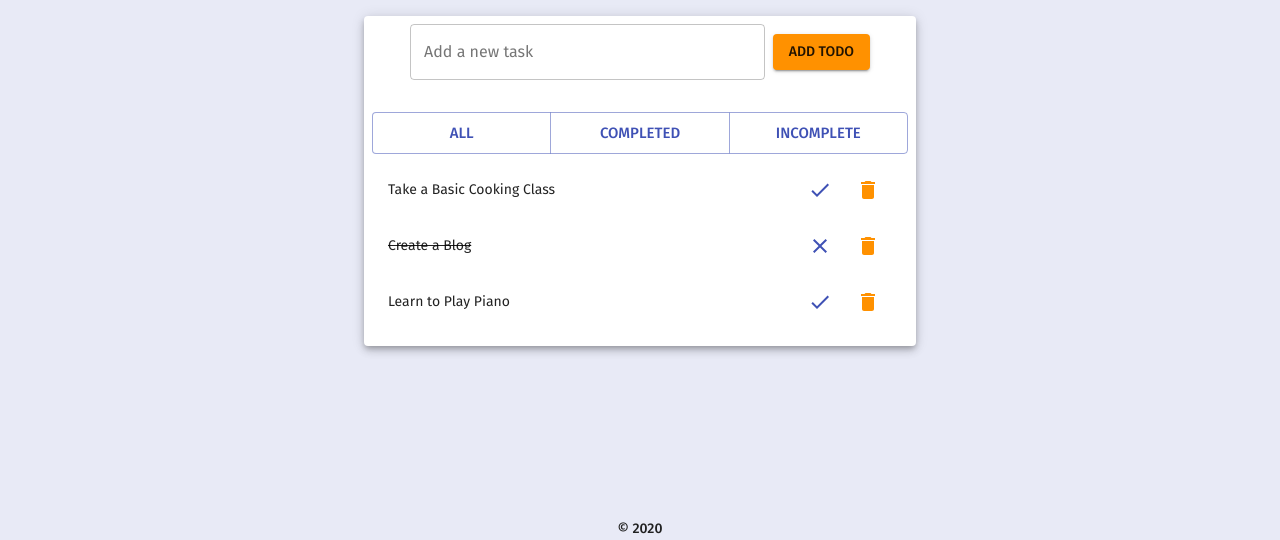
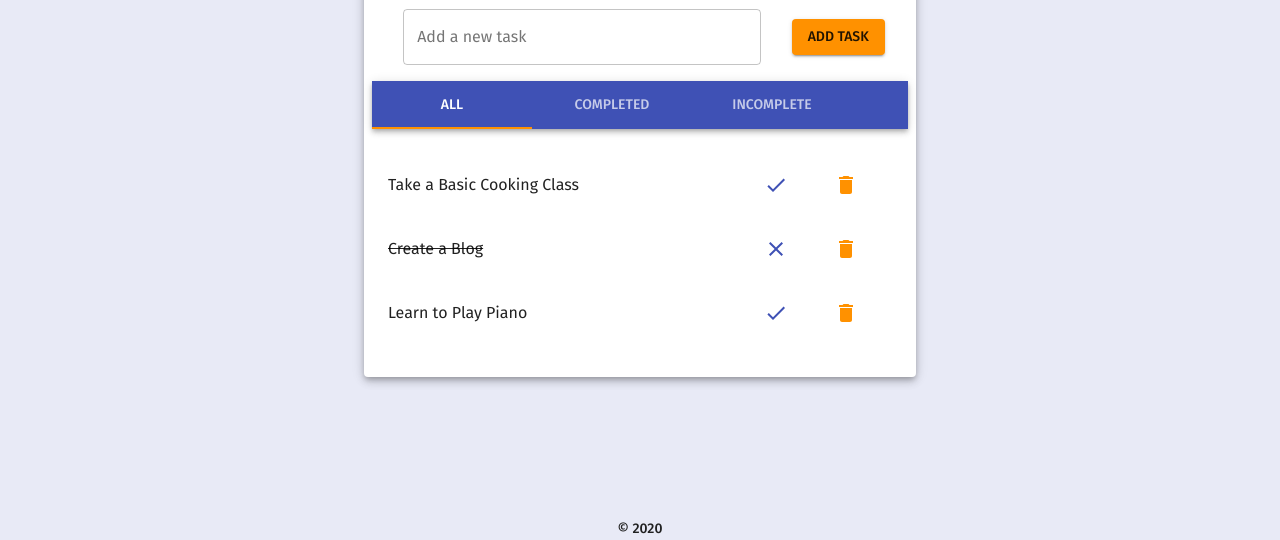
Before and after one commit to ysherpa3/todo-app, a Gatsby site: page / in a window 1280 px wide. Shown: the part 260-800 px from the top of the page. Built offline with nearby package versions, Linux system fonts and the light colour scheme; Gatsby itself is replaced by a stand-in of ours.

Commit message:
Minor updates

```diff
--- a/src/components/footer.js
+++ b/src/components/footer.js
@@ -11,7 +11,7 @@ const Footer = () => {
   return (
     <Grid alignItems="center" container justify="center">
       <Grid item xs={12}>
-        <Typography variant="subtitle2" align='center'>
+        <Typography variant="subtitle2" align="center">
           © {new Date().getFullYear()}
         </Typography>
       </Grid>
--- a/src/components/layout.js
+++ b/src/components/layout.js
@@ -2,7 +2,7 @@ import { Container, CssBaseline } from "@material-ui/core";
 import {
   makeStyles,
   responsiveFontSizes,
-  ThemeProvider,
+  ThemeProvider
 } from "@material-ui/core/styles";
 import React from "react";
 import Appbar from "./appbar";
--- a/src/components/todo-delete-confirm.js
+++ b/src/components/todo-delete-confirm.js
@@ -7,7 +7,7 @@ import {
   Divider,
   Grid,
   IconButton,
-  Typography,
+  Typography
 } from "@material-ui/core";
 import CloseIcon from "@material-ui/icons/Close";
 import React from "react";
--- a/src/components/todo-item-add.js
+++ b/src/components/todo-item-add.js
@@ -31,9 +31,30 @@ const TodoAdd = ({ TodoContext }) => {
   };
 
   return (
-    <form noValidate onSubmit={handleSubmit} style={{ width: "100%" }}>
-      <Grid alignItems="center" container justify="center" spacing={1}>
-        <Grid item xs={8}>
+    <form
+      noValidate
+      onSubmit={handleSubmit}
+      style={{ width: "100%", margin: theme.spacing(2, 0) }}
+    >
+      <Grid
+        alignItems="center"
+        container
+        justify="center"
+        style={{
+          display: "flex",
+          flexDirection: matches ? "row" : "column",
+          justifyContent: "space-evenly",
+          alignItems: "center",
+        }}
+      >
+        <Grid
+          item
+          xs={matches ? 8 : 12}
+          style={{
+            margin: matches ? theme.spacing(0, 1) : theme.spacing(1, 0),
+            width: "100%",
+          }}
+        >
           <TextField
             fullWidth
             id="todo"
@@ -51,7 +72,7 @@ const TodoAdd = ({ TodoContext }) => {
             type="submit"
             variant="contained"
           >
-            Add Todo
+            Add Task
           </Button>
         </Grid>
       </Grid>
--- a/src/components/todo-item-list.js
+++ b/src/components/todo-item-list.js
@@ -1,6 +1,7 @@
 import { List } from "@material-ui/core";
 import React from "react";
 import TodoItem from "./todo-item.js";
+import theme from "./mui-theme.js";
 
 /**
  * To-do item list component
@@ -11,7 +12,7 @@ import TodoItem from "./todo-item.js";
 
 const TodoItemList = ({ todos, TodoContext }) => {
   return (
-    <List dense>
+    <List style={{ margin: theme.spacing(2, 0) }}>
       {todos.map((todo) => (
         <TodoItem key={todo.id} todo={todo} TodoContext={TodoContext} />
       ))}
--- a/src/components/todo-item.js
+++ b/src/components/todo-item.js
@@ -51,7 +51,15 @@ const TodoItem = ({ todo, TodoContext }) => {
             style={{ textDecoration: todo.complete ? "line-through" : "" }}
           />
         </Grid>
-        <Grid item xs={4} style={{ textAlign: "right" }}>
+        <Grid
+          item
+          xs={4}
+          style={{
+            display: "flex",
+            justifyContent: "space-evenly",
+            alignItems: "center",
+          }}
+        >
           <IconButton
             color="primary"
             onClick={handleToggle}
--- a/src/components/todo-list.js
+++ b/src/components/todo-list.js
@@ -1,12 +1,12 @@
+import { Paper } from "@material-ui/core";
 import React, { createContext, useReducer } from "react";
 import { v4 as uuidv4 } from "uuid";
+import Title from "./title";
 import { todoActionReducer } from "./todo-action-reducer";
 import { todoFilterReducer } from "./todo-filter-reducer";
 import TodoItemAdd from "./todo-item-add";
 import TodoItemList from "./todo-item-list";
 import TodosFilter from "./todos-filter";
-import { Paper } from "@material-ui/core";
-import Title from "./title";
 
 const initialTodos = [
   {
--- a/src/components/todos-filter.js
+++ b/src/components/todos-filter.js
@@ -1,6 +1,5 @@
-import { Button, ButtonGroup, useMediaQuery } from "@material-ui/core";
-import React from "react";
-import theme from "./mui-theme";
+import { AppBar, Tab, Tabs } from "@material-ui/core";
+import React, { useState } from "react";
 
 /**
  * To-do filter component
@@ -11,7 +10,7 @@ import theme from "./mui-theme";
  */
 
 const TodosFilter = ({ dispatch }) => {
-  const matches = useMediaQuery(theme.breakpoints.up("sm"));
+  const [value, setValue] = useState(0);
 
   const handleShowAll = () => {
     dispatch({ type: "ALL_TODOS" });
@@ -25,17 +24,18 @@ const TodosFilter = ({ dispatch }) => {
     dispatch({ type: "INCOMPLETE_TODOS" });
   };
 
+  const handleChange = (e, newValue) => {
+    setValue(newValue);
+  };
+
   return (
-    <ButtonGroup
-      color="primary"
-      fullWidth
-      size={matches ? "large" : "small"}
-      style={{ marginTop: "2rem" }}
-    >
-      <Button onClick={handleShowAll}>All</Button>
-      <Button onClick={handleShowComplete}>Completed</Button>
-      <Button onClick={handleShowIncomplete}>Incomplete</Button>
-    </ButtonGroup>
+    <AppBar position="static">
+      <Tabs value={value} onChange={handleChange}>
+        <Tab onClick={handleShowAll} label="All" />
+        <Tab onClick={handleShowComplete} label="Completed" />
+        <Tab onClick={handleShowIncomplete} label="Incomplete" />
+      </Tabs>
+    </AppBar>
   );
 };
 
```
